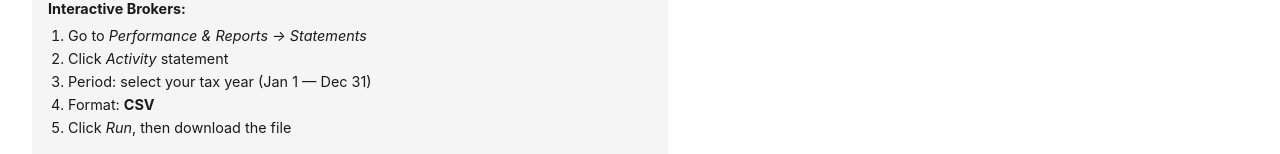
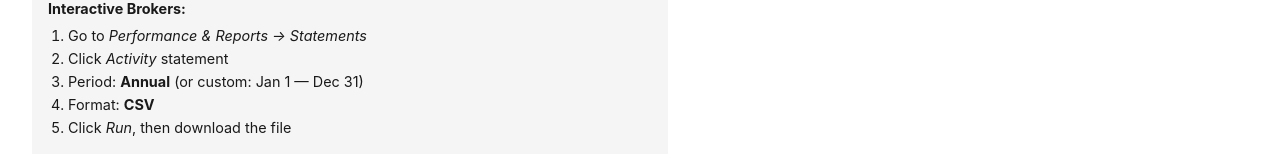
Before and after one commit to vtrifonov/bulgarian-tax-declaration, a React (Vite) app in the folder packages/ui/: page /#/import in a window 1280 px wide. Shown: the part 557-711 px from the top of the page. Built offline with nearby package versions, Linux system fonts and the light colour scheme.

Commit message:
fix: IB statement period instruction — Annual option

```diff
--- a/packages/ui/src/pages/Import.tsx
+++ b/packages/ui/src/pages/Import.tsx
@@ -230,7 +230,7 @@
           <ol style={{ margin: '0.25rem 0 0 1.25rem', padding: 0 }}>
             <li>Go to <em>Performance & Reports → Statements</em></li>
             <li>Click <em>Activity</em> statement</li>
-            <li>Period: select your tax year (Jan 1 — Dec 31)</li>
+            <li>Period: <strong>Annual</strong> (or custom: Jan 1 — Dec 31)</li>
             <li>Format: <strong>CSV</strong></li>
             <li>Click <em>Run</em>, then download the file</li>
           </ol>
```
